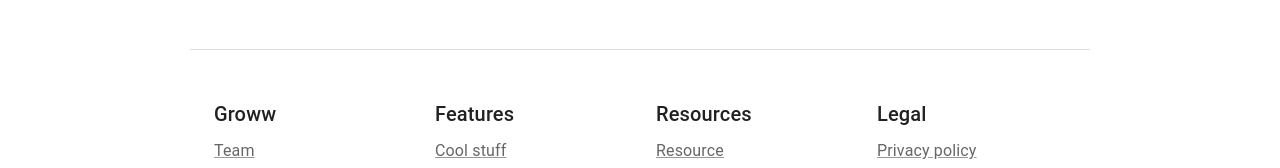
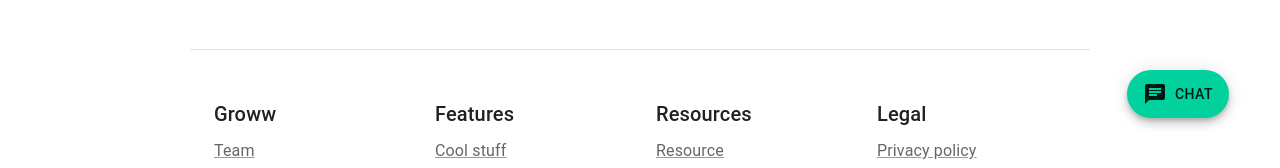
Before and after one commit to souptik4572/Contextual_Chatbot, a React (Create React App) app in the folder client/: page / in a window 1280 px wide. Shown: the part 618-786 px from the top of the page. Built offline with nearby package versions, Linux system fonts and the light colour scheme.

Commit message:
Chatbot rerender fix (#7)
* Moved chatbot component in BrowserRouter

* Added auto close chatbot when url changes

* Added custom FAB

* Fixed chatbot render

```diff
--- a/client/src/App.js
+++ b/client/src/App.js
@@ -67,10 +67,10 @@
           </Route>
           <Route path="*" element={<Navigate to="/" replace />} />
         </Routes>
+        <ThemeProvider2 theme={theme}>
+          <Chatbot />
+        </ThemeProvider2>
       </BrowserRouter>
-      <ThemeProvider2 theme={theme}>
-        <Chatbot />
-      </ThemeProvider2>
     </ThemeProvider>
   );
 }
--- a/client/src/components/Question.jsx
+++ b/client/src/components/Question.jsx
@@ -8,6 +8,7 @@
   const [loading, setLoading] = useState(true);
   const [result, setResult] = useState([]);
   const chosenQuestionId = props.previousStep.value;
+  const path = props.path;
 
   const { data: filteredFaqs } = useSelector((state) => state.faq);
   const dispatch = useDispatch();
@@ -24,7 +25,9 @@
       }
       setResult(currentFaqs);
     } else {
-      // fetch questions where parentFaqId === -1 & filter(user, kyc, url/page)
+      // fetch questions where parentFaqId === -1 & filter(user, kyc, url/page using path)
+      console.log(path);
+      console.log(path.split("/"));
       if (filteredFaqs.length === 0) {
         let currentFaqs = await dispatch(getAllFaqs({}));
         setResult(currentFaqs);
--- a/client/src/config.js
+++ b/client/src/config.js
@@ -1,7 +1,7 @@
 import Question from "./components/Question";
 import Answer from "./components/Answer";
-// API Reference: https://lucasbassetti.com.br/react-simple-chatbot/#/docs/installation
-export const steps = (name) => [
+
+export const steps = (name, path) => [
   {
     id: "0",
     message: `Hello ${name}! How can I help you?`,
@@ -10,7 +10,7 @@
   {
     id: "1",
     waitAction: true,
-    component: <Question />,
+    component: <Question path={path} />,
     trigger: "2",
     asMessage: true,
   },
--- a/client/src/pages/Chatbot.jsx
+++ b/client/src/pages/Chatbot.jsx
@@ -1,19 +1,61 @@
-import ChatBot from 'react-simple-chatbot';
-import { steps } from '../config';
-import { useSelector } from 'react-redux';
+// // API Reference: https://lucasbassetti.com.br/react-simple-chatbot/#/docs/installation
+import ChatBot from "react-simple-chatbot";
+import Fab from "@mui/material/Fab";
+import { Chat, Close } from "@mui/icons-material";
+import * as React from "react";
+import { Box } from "@mui/material";
+import { steps } from "../config";
+import { useSelector } from "react-redux";
+import { useEffect } from "react";
+import { useLocation } from "react-router-dom";
 
 const Chatbot = () => {
+  const [chatbot, setChatbot] = React.useState(false);
+  const location = useLocation();
   let { name } = useSelector((state) => state.user);
   if (!name) name = "there";
+
+  useEffect(() => {
+    setChatbot(false);
+  }, [location.pathname]);
+
   return (
+    <Box
+      sx={{
+        position: "fixed",
+        right: "4%",
+        bottom: "8%",
+        float: "right",
+      }}
+    >
+      {chatbot ? (
+        <>
           <ChatBot
-      floating
-      steps={steps(name)}
+            steps={steps(name, location.pathname)}
             botDelay={100}
             userDelay={10}
             width="30em"
             headerTitle="Groww ChatBot"
           />
+          <Fab
+            color="primary"
+            onClick={() => setChatbot(false)}
+            sx={{ float: "right" }}
+          >
+            <Close />
+          </Fab>
+        </>
+      ) : (
+        <Fab
+          color="primary"
+          variant="extended"
+          size="large"
+          onClick={() => setChatbot(true)}
+        >
+          <Chat /> &nbsp; Chat
+        </Fab>
+      )}
+    </Box>
   );
 };
 
```
Lines whose indentation alone changed are shown as unchanged.
